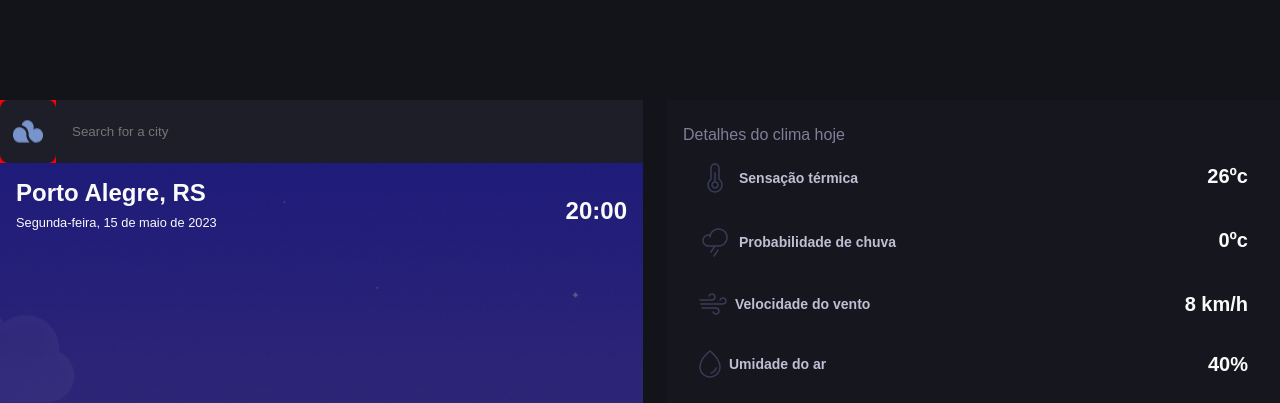
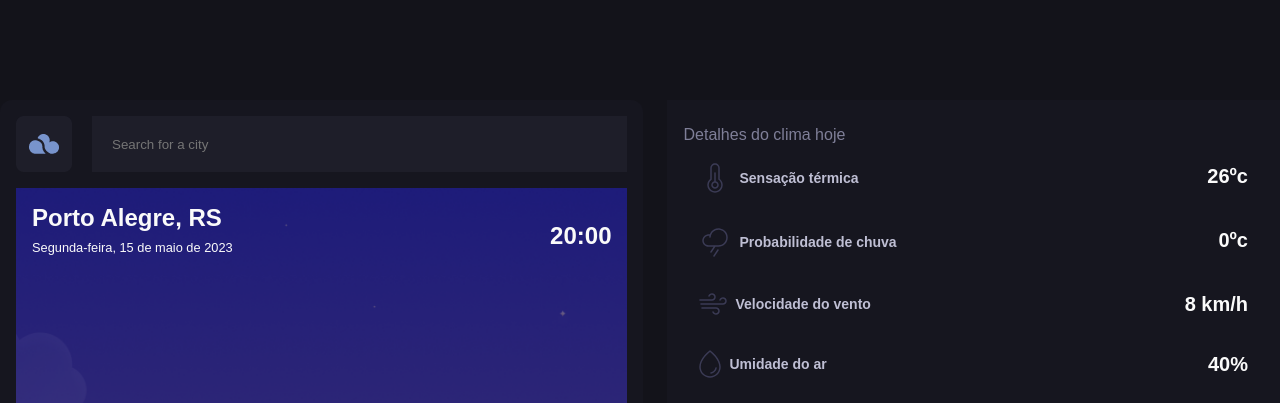
Before and after one commit to amirhoosian/TypeWeather, a website built with Vite: page details.html in a window 1280 px wide. Shown: the top 403 px of the page. Built offline with nearby package versions, Linux system fonts and the light colour scheme.

Commit message:
edite css code

```diff
--- a/src/details.css
+++ b/src/details.css
@@ -19,13 +19,16 @@ body {
 }
 
 .dashboard-container {
-  background-color: red;
+  border-radius: 12px;
+  background: var(--Base-Gray-800, #16161f);
   width: 664px;
   height: 720px;
   min-height: 550px;
   max-height: 600px;
   display: flex;
   flex-direction: column;
+  padding: 1rem;
+  gap: 1rem;
 }
 
 .weather-details-container {
@@ -39,12 +42,14 @@ body {
 .search_bar {
   width: 100%;
   display: flex;
+  gap: 1.25rem;
 }
 
 .search_bar input {
   flex: 1;
   background-color: #1e1e29;
-  padding: 1.5rem 1rem;
+  height: 56px;
+  padding: 0 1.25rem;
   border: none;
   outline: none;
 }
```
